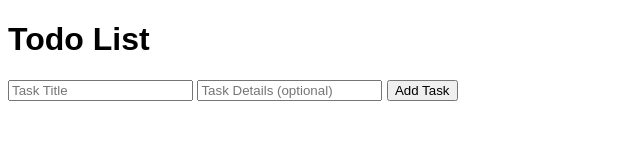
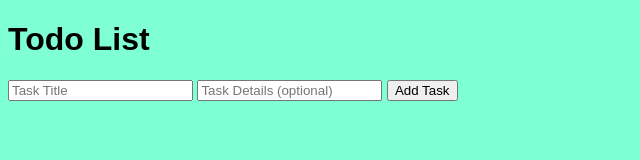
Before and after one commit to eritrea21/sa14-act2, a plain HTML site: page Todo List/index.html in a window 1280 px wide. Shown: the whole page, without its empty margins (0-640 px from the left). Drawn offline with Linux system fonts and the light colour scheme.

Commit message:
css ia add on the web app

```diff
--- a/Todo List/style.css
+++ b/Todo List/style.css
@@ -1,6 +1,7 @@
 /* style.css */
 body {
     font-family: Arial, sans-serif;
+    background-color: aquamarine;
 }
 
 #taskList {
--- a/weather_forcast/style.css
+++ b/weather_forcast/style.css
@@ -2,10 +2,11 @@
 body {
     font-family: Arial, sans-serif;
     padding: 20px;
-    background-image: url('photo_1.jpg'); /* Replace with the actual path to your image */
-    background-size: cover; /* Ensures the image covers the entire screen */
-    background-repeat: no-repeat; /* Prevents the image from repeating */
+    background-image: url('photo_1.jpg');
+    background-size: cover;
+    background-repeat: no-repeat;
     background-attachment: fixed;
+    height: 400px;
 
 }
 
```
